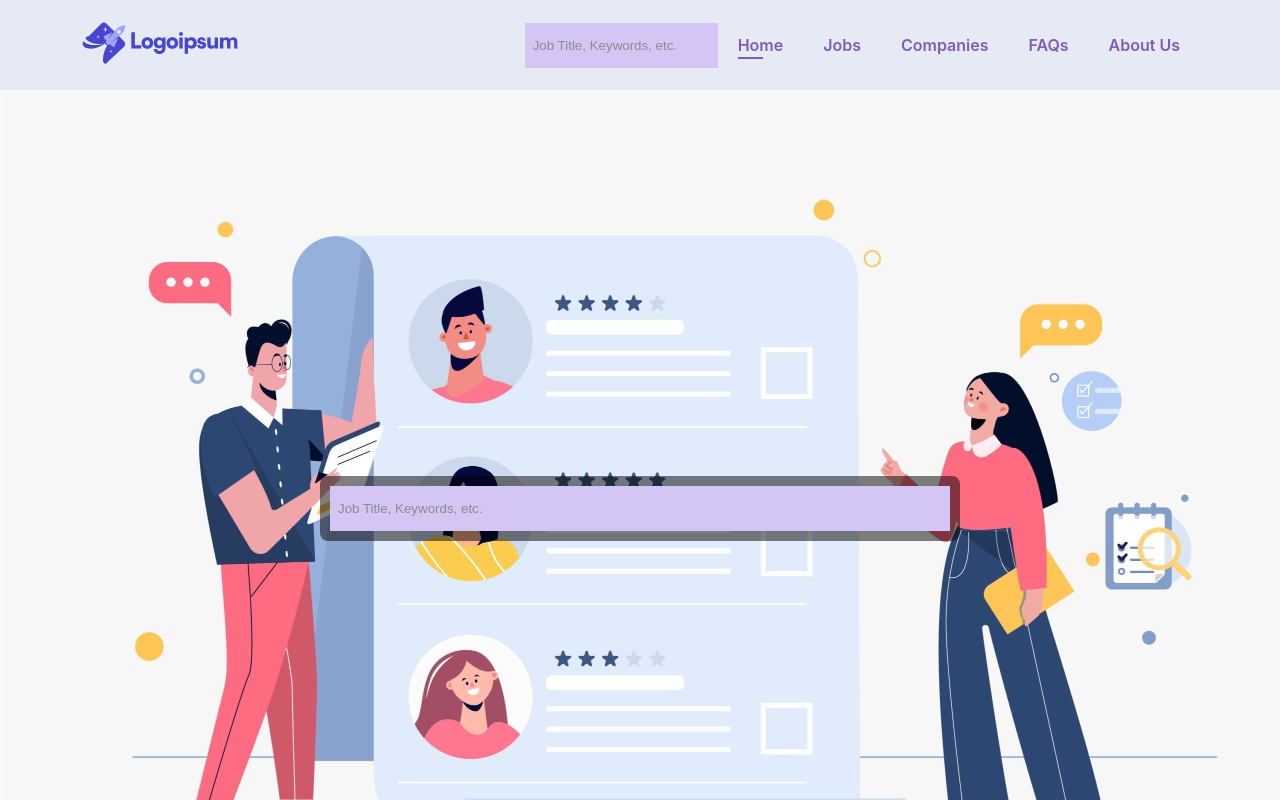
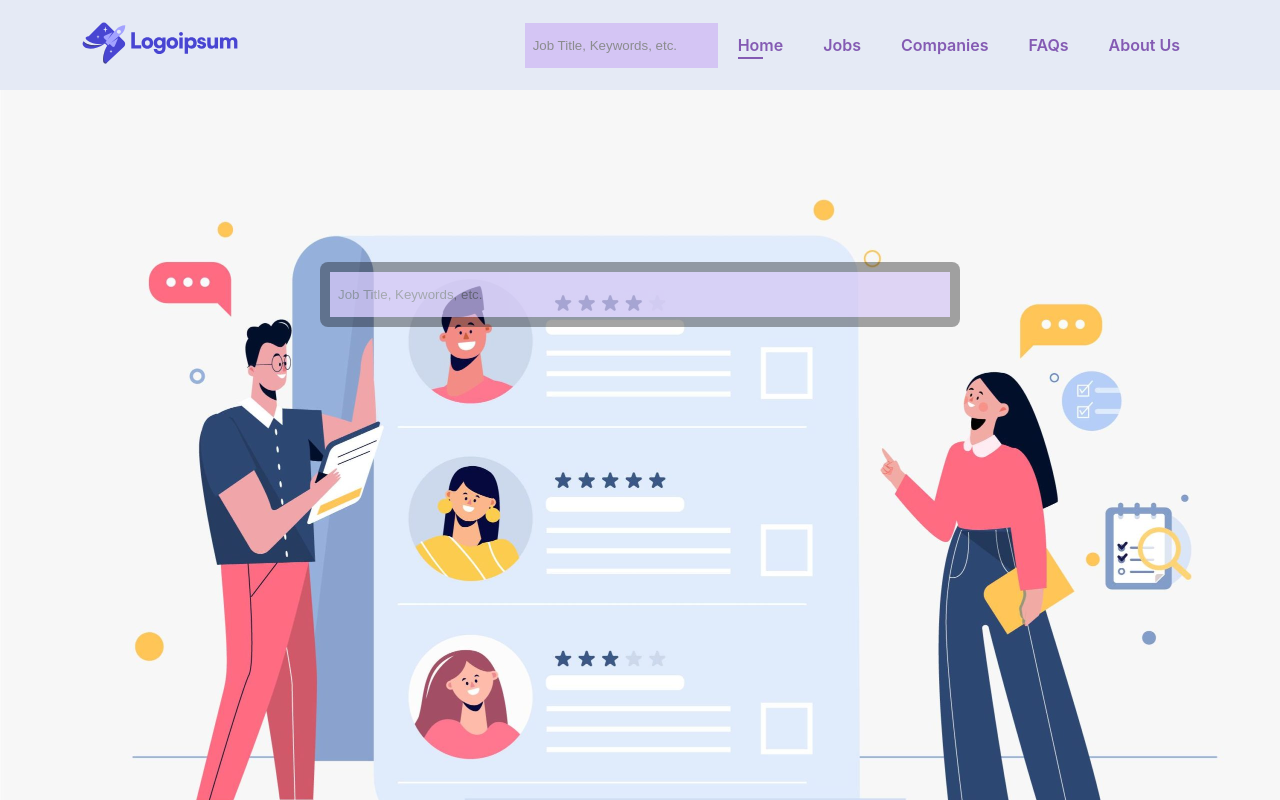
Before and after one commit to Tanya-STY/TIFS-soen341project2023, a React (Create React App) app in the folder ProFolia/: page / in a window 1280 px wide. Shown: the top 800 px of the page. Built offline with nearby package versions, Linux system fonts and the light colour scheme.

Commit message:
Uploading the node-modules cache

```diff
--- a/ProFolia/src/components/HomePage.css
+++ b/ProFolia/src/components/HomePage.css
@@ -18,13 +18,13 @@
 
 .overlay {
   position: absolute;
-  top:45%;
+  top:20%;
   background: rgb(0, 0, 0);
   background: rgba(0, 0, 0, 0.5);
   border-radius: 8px;
   color: #f1f1f1;
   transition: .4s ease;
-  opacity: 1;
+  opacity: 0.7;
   color: white;
   font-size: 20px;
   border: 5px;
@@ -34,5 +34,5 @@
   left: 25%;
 }
 .container:hover .overlay {
-  opacity: 1;
+  opacity: 0.7;
 }
```
